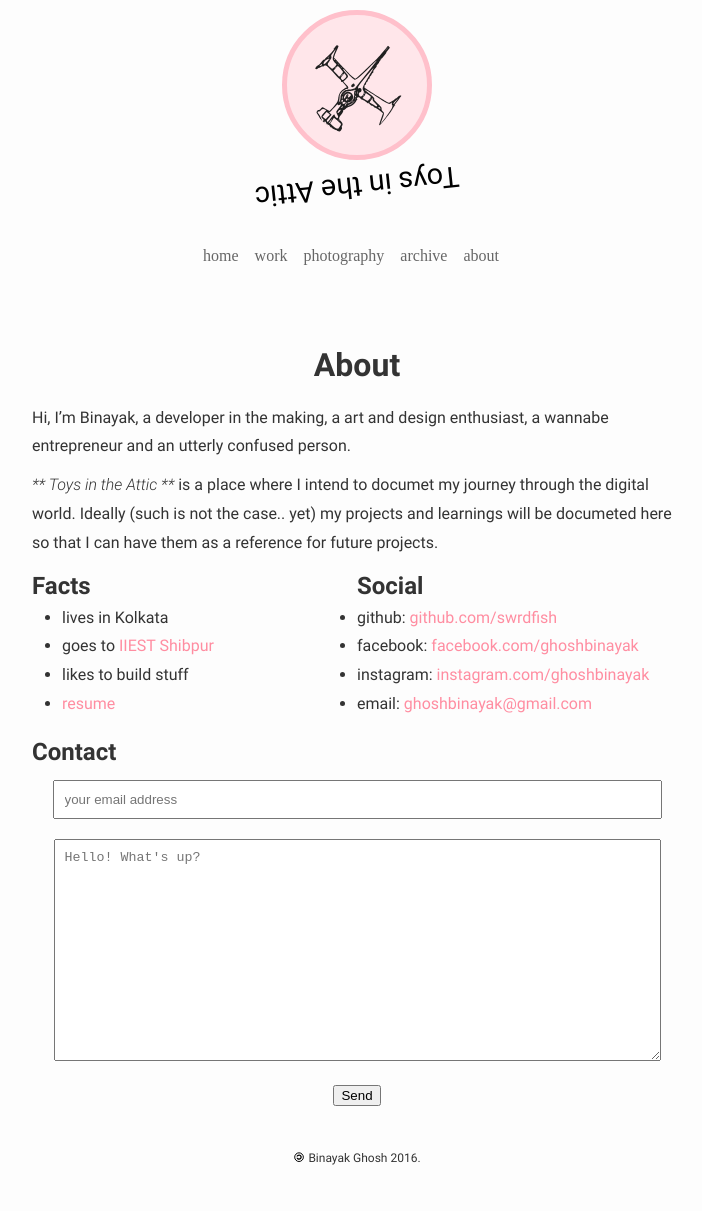
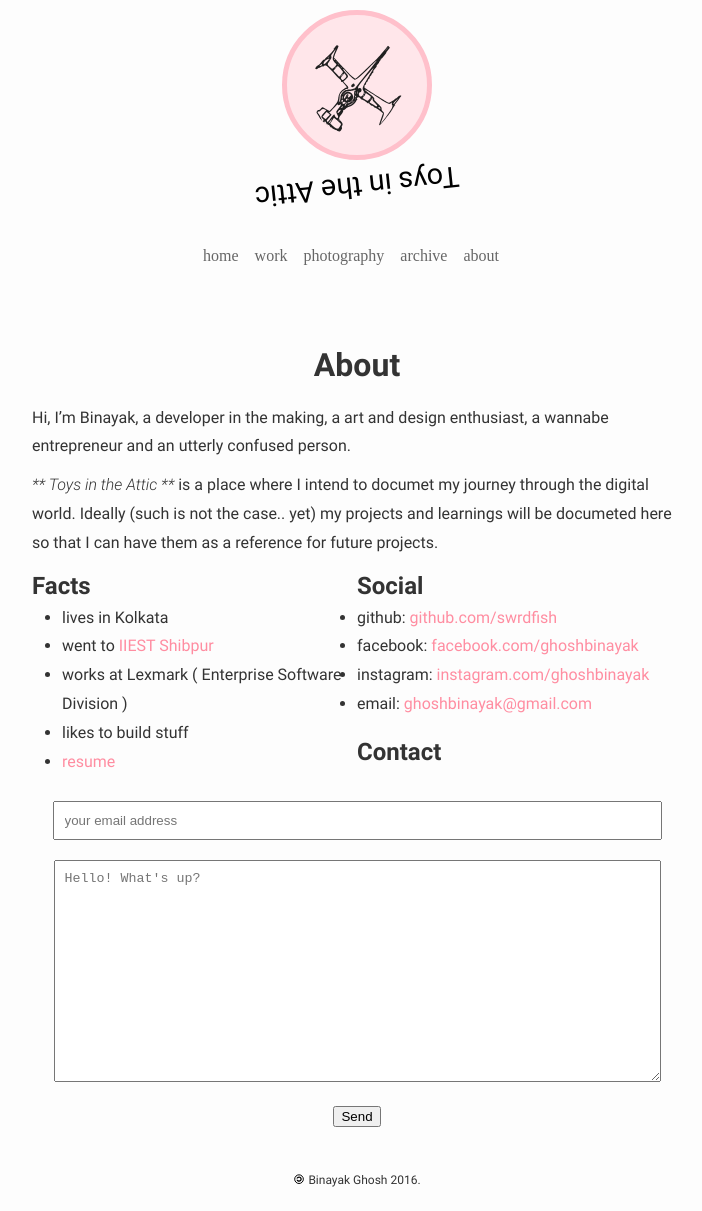
Before and after one commit to swrdfish/swrdfish.github.io, a Jekyll site: the page built from _pages/about.md, in a window 1280 px wide. Shown: the whole page, without its empty margins (283-985 px from the left). Built offline with Jekyll 4.4.1, drawn with Linux system fonts in a browser that asks for light colours; some web fonts are replaced; before the commit the page ends 1190 px from its top, so only the background shows below that.

```diff
--- a/_pages/about.md
+++ b/_pages/about.md
@@ -17,14 +17,18 @@ Hi, I'm Binayak, a developer in the making, a art and design enthusiast, a wanna
 		lives in Kolkata
 	</li>
 	<li>
-		goes to <a href="https://en.wikipedia.org/wiki/" title="Indian_Institute_of_Engineering_Science_and_Technology,_Shibpur" target="_blank">IIEST Shibpur</a>
+		went to <a href="https://en.wikipedia.org/wiki/" title="Indian_Institute_of_Engineering_Science_and_Technology,_Shibpur" target="_blank">IIEST Shibpur</a>
 
+	</li>
+
+	<li>
+		works at Lexmark ( Enterprise Software Division )
 	</li>
 	<li>
 		likes to build stuff
 	</li>
 	<li>
-		<a href="/assets/binayak_resume.pdf" title="resume">resume</a>
+		<a href="https://drive.google.com/file/d/0ByDg-Gm2ekzbLW43c1ljUUVMcHM/view?usp=sharing" title="resume">resume</a>
 	</li>
 </ul>
 
```
